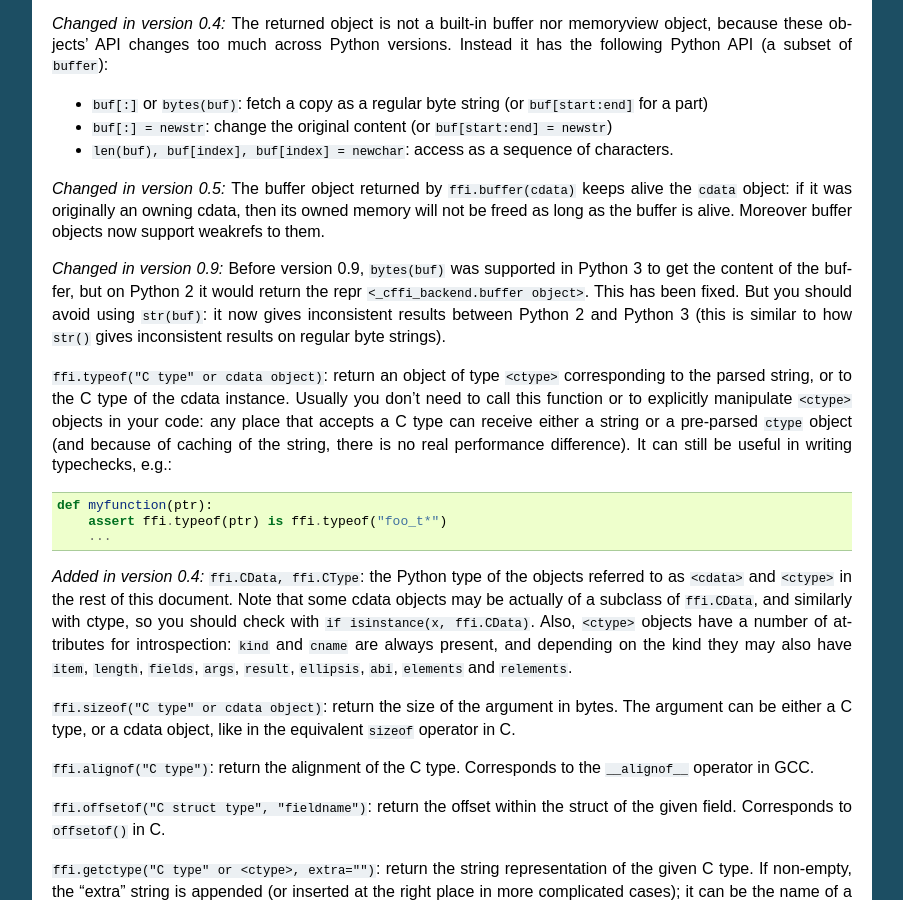
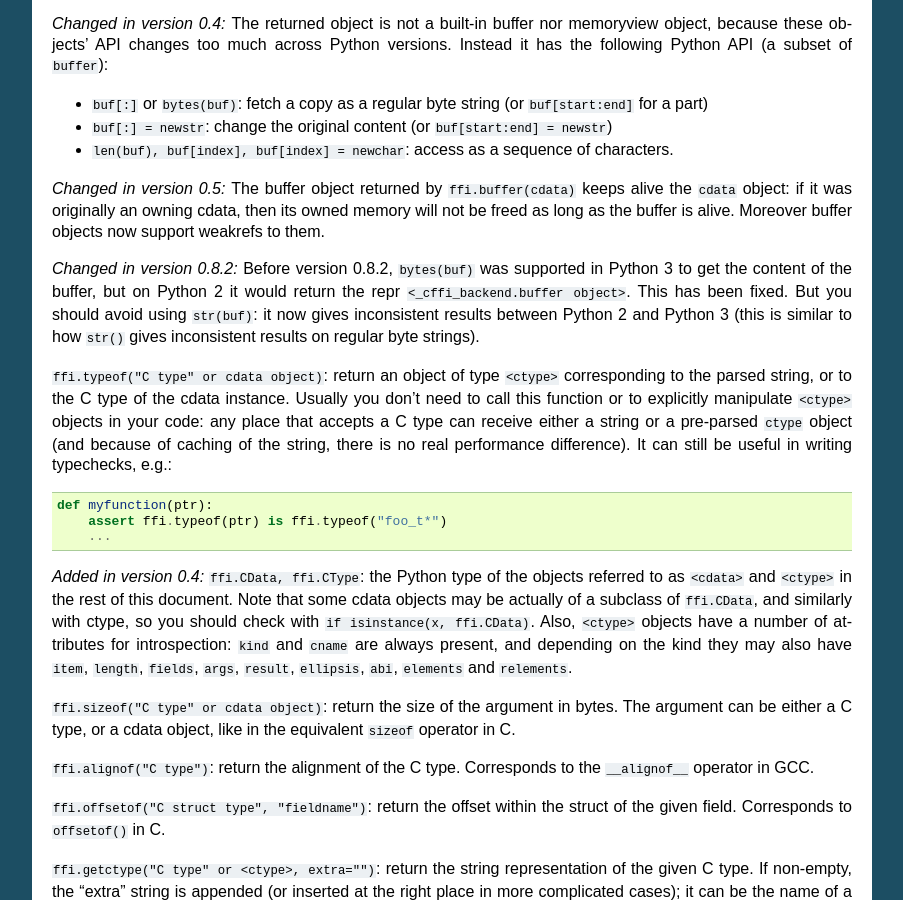
Before and after one commit to python-cffi/cffi, a Sphinx documentation site: the page built from doc/source/index.rst, in a window 1280 px wide and 900 px high, scrolled down 16117 px. Shown: the whole window, without its empty margins (198-1101 px from the left). Built offline with Sphinx 7.4.7, drawn with Linux system fonts in a browser that asks for light colours; some of the changed text lies outside the part shown.

Commit message:
We're not at 0.9 yet :-)  Only 0.8.2.

```diff
--- a/doc/source/index.rst
+++ b/doc/source/index.rst
@@ -851,7 +851,7 @@ like ``ffi.new("int[%d]" % x)``.  Indeed, this is not recommended:
 ``ffi`` normally caches the string ``"int[]"`` to not need to re-parse
 it all the time.
 
-.. versionadded:: 0.9
+.. versionadded:: 0.8.2
    The ``ffi.cdef()`` call takes an optional argument ``packed``: if
    True, then all structs declared within this cdef are "packed".  This
    has a meaning similar to ``__attribute__((packed))`` in GCC.  It
@@ -1195,8 +1195,8 @@ an array.)
    owned memory will not be freed as long as the buffer is alive.
    Moreover buffer objects now support weakrefs to them.
 
-.. versionchanged:: 0.9
-   Before version 0.9, ``bytes(buf)`` was supported in Python 3 to get
+.. versionchanged:: 0.8.2
+   Before version 0.8.2, ``bytes(buf)`` was supported in Python 3 to get
    the content of the buffer, but on Python 2 it would return the repr
    ``<_cffi_backend.buffer object>``.  This has been fixed.  But you
    should avoid using ``str(buf)``: it now gives inconsistent results
```
